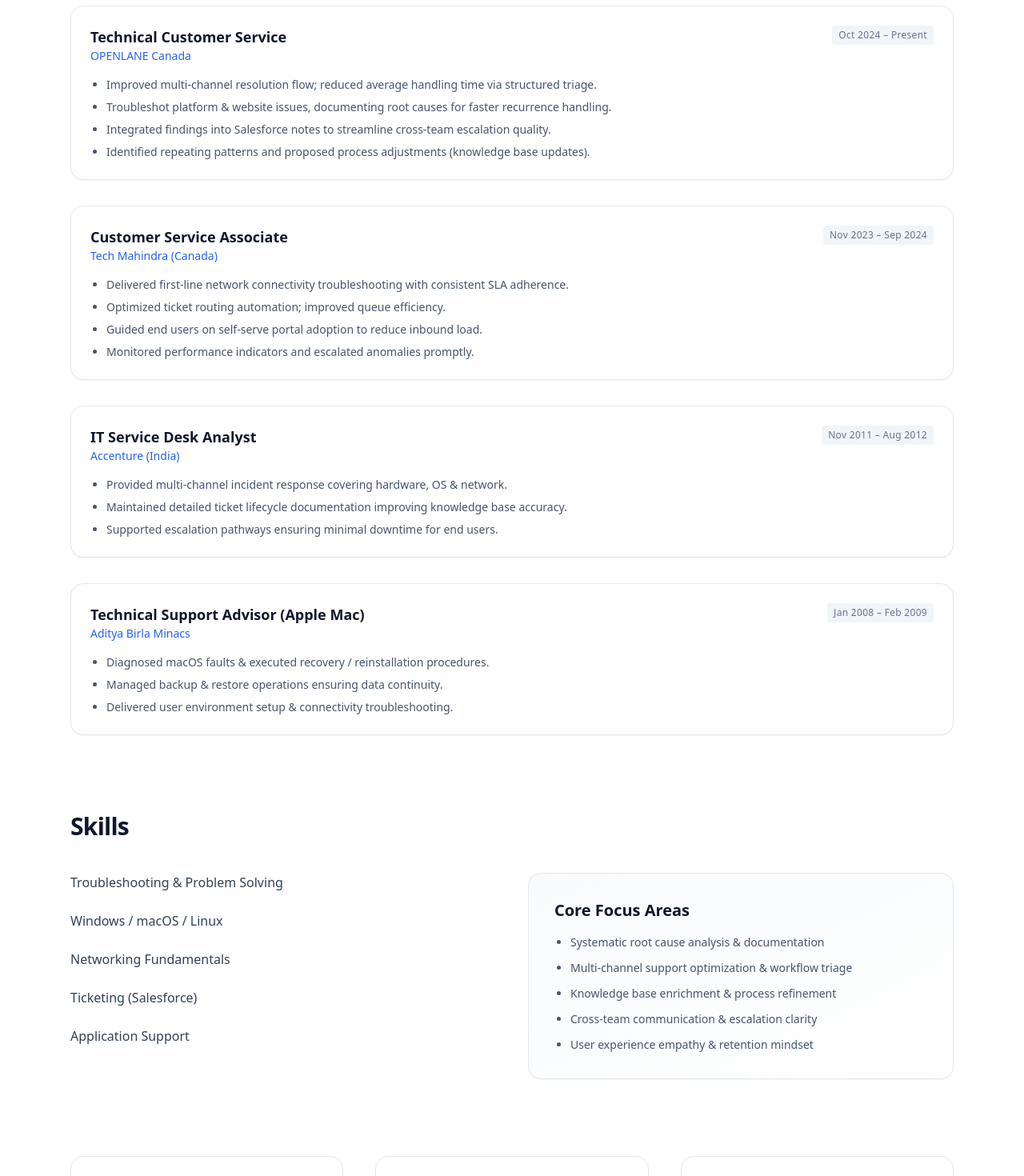
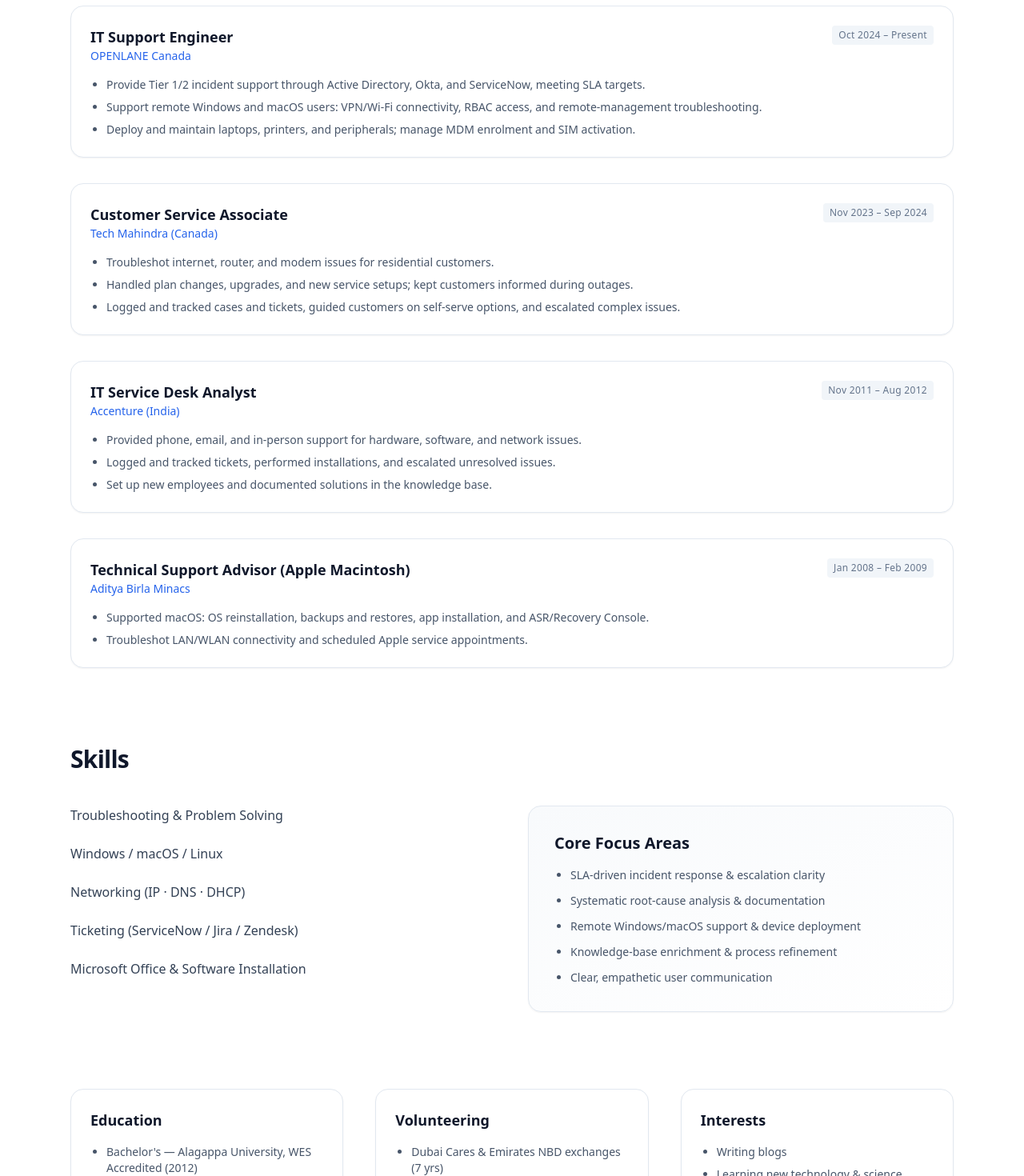
Before and after one commit to rahimpilot/portfolio, a React (Create React App) app: page / in a window 1280 px wide. Shown: the part 900-2370 px from the top of the page at 80% size. Built offline with nearby package versions, Linux system fonts and the light colour scheme.

Commit message:
Update resume content with real details and add downloadable resume.pdf

```diff
--- a/src/pages/Home.tsx
+++ b/src/pages/Home.tsx
@@ -17,7 +17,7 @@ export default function Home() {
               Elevating customer trust through <span className="bg-gradient-to-r from-blue-600 to-indigo-500 bg-clip-text text-transparent">reliable support systems</span>.
             </h1>
             <p className="text-lg md:text-xl leading-relaxed text-slate-600 mb-8 max-w-2xl">
-              16+ years strengthening resolution speed, platform reliability and user satisfaction across multi-channel environments.
+              From macOS support to enterprise service desks — delivering reliable, SLA-driven IT support across India and Canada.
             </p>
             <div className="flex flex-wrap items-center gap-4">
               <a href="#contact" className="px-6 py-3 rounded-lg bg-slate-900 text-white font-medium shadow-sm hover:shadow-md hover:bg-slate-800 transition">Get in touch</a>
@@ -34,10 +34,10 @@ export default function Home() {
       <section className="max-w-6xl mx-auto px-6 -mt-10 mb-20 relative">
         <div className="grid gap-4 sm:grid-cols-2 lg:grid-cols-4">
           {[
-            { label: 'Tickets Resolved', value: '12k+' },
-            { label: 'Avg First Response', value: '< 15 min' },
-            { label: 'CSAT Satisfaction', value: '97%' },
-            { label: 'Platforms Supported', value: 'Windows · macOS · Linux' }
+            { label: 'Platforms Supported', value: 'Windows · macOS · Linux' },
+            { label: 'Ticketing Systems', value: 'ServiceNow · Jira · Zendesk' },
+            { label: 'Networking', value: 'IP · DNS · DHCP' },
+            { label: 'Based In', value: 'Kitchener, Canada' }
           ].map(kpi => (
             <div key={kpi.label} className="rounded-xl bg-white border border-slate-200 p-5 shadow-sm hover:shadow-md transition">
               <div className="text-xs font-semibold tracking-wider text-slate-500 uppercase mb-2">{kpi.label}</div>
@@ -52,15 +52,14 @@ export default function Home() {
         <h2 className="text-3xl font-bold tracking-tight text-slate-900 mb-10">Experience</h2>
         <div className="space-y-8">
           <ExperienceCard
-            role="Technical Customer Service"
+            role="IT Support Engineer"
             company="OPENLANE Canada"
             period="Oct 2024 – Present"
             color="border-blue-500"
             bullets={[
-              'Improved multi-channel resolution flow; reduced average handling time via structured triage.',
-              'Troubleshot platform & website issues, documenting root causes for faster recurrence handling.',
-              'Integrated findings into Salesforce notes to streamline cross-team escalation quality.',
-              'Identified repeating patterns and proposed process adjustments (knowledge base updates).'
+              'Provide Tier 1/2 incident support through Active Directory, Okta, and ServiceNow, meeting SLA targets.',
+              'Support remote Windows and macOS users: VPN/Wi-Fi connectivity, RBAC access, and remote-management troubleshooting.',
+              'Deploy and maintain laptops, printers, and peripherals; manage MDM enrolment and SIM activation.'
             ]}
           />
           <ExperienceCard
@@ -69,10 +68,9 @@ export default function Home() {
             period="Nov 2023 – Sep 2024"
             color="border-indigo-500"
             bullets={[
-              'Delivered first-line network connectivity troubleshooting with consistent SLA adherence.',
-              'Optimized ticket routing automation; improved queue efficiency.',
-              'Guided end users on self-serve portal adoption to reduce inbound load.',
-              'Monitored performance indicators and escalated anomalies promptly.'
+              'Troubleshot internet, router, and modem issues for residential customers.',
+              'Handled plan changes, upgrades, and new service setups; kept customers informed during outages.',
+              'Logged and tracked cases and tickets, guided customers on self-serve options, and escalated complex issues.'
             ]}
           />
           <ExperienceCard
@@ -81,20 +79,19 @@ export default function Home() {
             period="Nov 2011 – Aug 2012"
             color="border-cyan-500"
             bullets={[
-              'Provided multi-channel incident response covering hardware, OS & network.' ,
-              'Maintained detailed ticket lifecycle documentation improving knowledge base accuracy.',
-              'Supported escalation pathways ensuring minimal downtime for end users.'
+              'Provided phone, email, and in-person support for hardware, software, and network issues.',
+              'Logged and tracked tickets, performed installations, and escalated unresolved issues.',
+              'Set up new employees and documented solutions in the knowledge base.'
             ]}
           />
           <ExperienceCard
-            role="Technical Support Advisor (Apple Mac)"
+            role="Technical Support Advisor (Apple Macintosh)"
             company="Aditya Birla Minacs"
             period="Jan 2008 – Feb 2009"
             color="border-emerald-500"
             bullets={[
-              'Diagnosed macOS faults & executed recovery / reinstallation procedures.',
-              'Managed backup & restore operations ensuring data continuity.',
-              'Delivered user environment setup & connectivity troubleshooting.'
+              'Supported macOS: OS reinstallation, backups and restores, app installation, and ASR/Recovery Console.',
+              'Troubleshot LAN/WLAN connectivity and scheduled Apple service appointments.'
             ]}
           />
         </div>
@@ -107,18 +104,18 @@ export default function Home() {
           <div className="space-y-6">
             <SkillBar skill="Troubleshooting & Problem Solving" level={90} />
             <SkillBar skill="Windows / macOS / Linux" level={85} />
-            <SkillBar skill="Networking Fundamentals" level={80} />
-            <SkillBar skill="Ticketing (Salesforce)" level={75} />
-            <SkillBar skill="Application Support" level={80} />
+            <SkillBar skill="Networking (IP · DNS · DHCP)" level={80} />
+            <SkillBar skill="Ticketing (ServiceNow / Jira / Zendesk)" level={80} />
+            <SkillBar skill="Microsoft Office & Software Installation" level={80} />
           </div>
           <div className="bg-gradient-to-br from-slate-50 to-white border border-slate-200 rounded-2xl p-8 shadow-sm">
             <h3 className="text-xl font-semibold text-slate-900 mb-4">Core Focus Areas</h3>
             <ul className="space-y-3 text-sm text-slate-600 list-disc ml-5">
-              <li>Systematic root cause analysis & documentation</li>
-              <li>Multi-channel support optimization & workflow triage</li>
-              <li>Knowledge base enrichment & process refinement</li>
-              <li>Cross-team communication & escalation clarity</li>
-              <li>User experience empathy & retention mindset</li>
+              <li>SLA-driven incident response & escalation clarity</li>
+              <li>Systematic root-cause analysis & documentation</li>
+              <li>Remote Windows/macOS support & device deployment</li>
+              <li>Knowledge-base enrichment & process refinement</li>
+              <li>Clear, empathetic user communication</li>
             </ul>
           </div>
         </div>
@@ -127,15 +124,16 @@ export default function Home() {
       {/* Education & Volunteering */}
       <section className="max-w-6xl mx-auto px-6 mb-24 grid gap-10 md:grid-cols-3" id="about">
         <InfoPanel title="Education" items={[
-          'Bachelor – Alagappa University (WES Accredited)',
-          'Higher Secondary – ICA School'
+          "Bachelor's — Alagappa University, WES Accredited (2012)",
+          'Higher Secondary — ICA English Higher Secondary School, India (2005)',
+          'High School — ICA English Higher Secondary School, India (2003)'
         ]} />
         <InfoPanel title="Volunteering" items={[
-          'Dubai Cares & Emirates NBD (7 yrs)',
+          'Dubai Cares & Emirates NBD exchanges (7 yrs)',
           'FIFA World Cup 2026 (Enrolled)'
         ]} />
         <InfoPanel title="Interests" items={[
-          'Technology research', 'Technical writing', 'Solo travel', 'Cinema'
+          'Writing blogs', 'Learning new technology & science', 'Solo travel', 'Cinema'
         ]} />
       </section>
 
```
Also changed, not shown: 1 other file (tests, documents, lock files or other folders).
